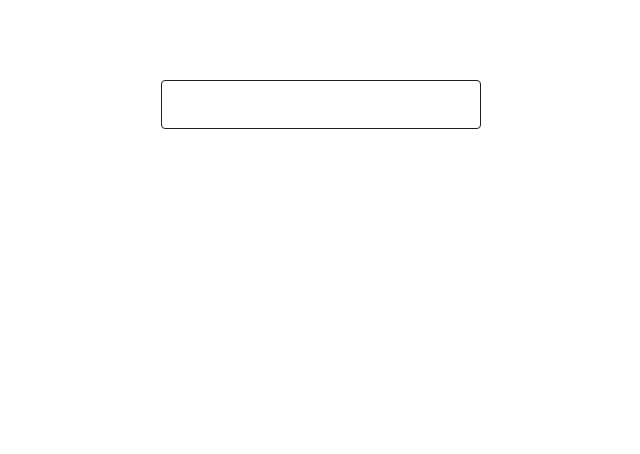
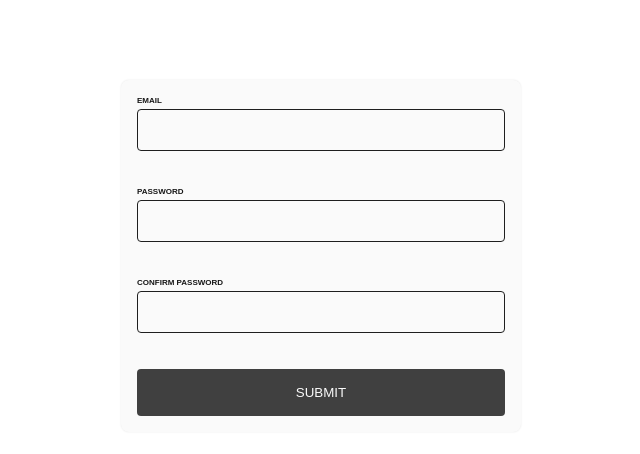
Before and after one commit to DemonDaddy22/ultimate-js-problem-bank, a Next.js app in the folder react/: page / in a window 1280 px wide. Shown: the top 454 px of the page, without its empty margins (319-959 px from the left). Built offline with nearby package versions, Linux system fonts and the light colour scheme.

Commit message:
Implement a form with validation

```diff
--- a/react/src/app/page.tsx
+++ b/react/src/app/page.tsx
@@ -1,10 +1,10 @@
-import SearchBox from '@/components/SearchBox';
+import FormValidation from '@/components/FormValidation';
 import styles from '@/styles/page.module.css';
 
 const Home = () => {
   return (
     <main className={styles.main}>
-      <SearchBox />
+      <FormValidation />
     </main>
   );
 };
--- /dev/null
+++ b/react/src/components/FormValidation/index.tsx
@@ -0,0 +1,131 @@
+/**
+ * Build a signup form with inputs for email, password, and confirm password.
+ * Validate email format and matching passwords.
+ * Disable submit until valid.
+ */
+
+'use client';
+
+import { ChangeEvent, FormEvent, useState } from 'react';
+import styles from '@/styles/form-validation.module.css';
+
+type FormInput = 'email' | 'password' | 'confirm-password';
+
+type FormError = {
+  email: string | null;
+  password: string | null;
+  confirmPassword: string | null;
+};
+
+const EMAIL_REGEX = /^[a-zA-Z0-9._%+-]+@[a-zA-Z0-9.-]+\.[a-zA-Z]{2,}$/;
+
+const FormValidation: React.FC = () => {
+  const [email, setEmail] = useState<string>('');
+  const [password, setPassword] = useState<string>('');
+  const [confirmPassword, setConfirmPassword] = useState<string>('');
+  const [error, setError] = useState<FormError>({
+    email: null,
+    password: null,
+    confirmPassword: null,
+  });
+
+  const checkFormValidity = () => {
+    if (EMAIL_REGEX.test(email) && password && password === confirmPassword) {
+      return true;
+    }
+    return false;
+  };
+
+  const handleFormSubmit = (event: FormEvent) => {
+    event.preventDefault();
+    if (checkFormValidity()) {
+      setEmail('');
+      setPassword('');
+      setConfirmPassword('');
+      setError({
+        email: null,
+        password: null,
+        confirmPassword: null,
+      });
+    } else {
+      setError({
+        email: EMAIL_REGEX.test(email) ? '' : 'Email is invalid',
+        password: password && password === confirmPassword ? '' : 'Password is invalid',
+        confirmPassword: confirmPassword && password === confirmPassword ? '' : 'Password does not match',
+      });
+    }
+  };
+
+  const handleFormInputChange = (event: ChangeEvent<HTMLInputElement>, type: FormInput) => {
+    const value = event.currentTarget.value;
+    switch (type) {
+      case 'email':
+        setEmail(value);
+        break;
+      case 'password':
+        setPassword(value);
+        break;
+      case 'confirm-password':
+        setConfirmPassword(value);
+        break;
+      default:
+        break;
+    }
+  };
+
+  // remove the disable prop from button for error validations to work
+  return (
+    <form onSubmit={handleFormSubmit} className={styles.form}>
+      <div className={styles.formGroup}>
+        <label htmlFor='email' className={styles.formLabel}>
+          Email
+        </label>
+        <input
+          id='email'
+          name='email'
+          type='email'
+          value={email}
+          className={styles.formInput}
+          onChange={e => handleFormInputChange(e, 'email')}
+          required
+        />
+        <p className={error.email ? styles.errorVisible : styles.error}>{error.email}</p>
+      </div>
+      <div className={styles.formGroup}>
+        <label htmlFor='password' className={styles.formLabel}>
+          Password
+        </label>
+        <input
+          id='password'
+          name='password'
+          type='password'
+          value={password}
+          className={styles.formInput}
+          onChange={e => handleFormInputChange(e, 'password')}
+          required
+        />
+        <p className={error.password ? styles.errorVisible : styles.error}>{error.password}</p>
+      </div>
+      <div className={styles.formGroup}>
+        <label htmlFor='confirm-password' className={styles.formLabel}>
+          Confirm Password
+        </label>
+        <input
+          id='confirm-password'
+          name='confirm-password'
+          type='password'
+          value={confirmPassword}
+          className={styles.formInput}
+          onChange={e => handleFormInputChange(e, 'confirm-password')}
+          required
+        />
+        <p className={error.confirmPassword ? styles.errorVisible : styles.error}>{error.confirmPassword}</p>
+      </div>
+      <button disabled={!checkFormValidity()} className={styles.formButton} onClick={handleFormSubmit}>
+        Submit
+      </button>
+    </form>
+  );
+};
+
+export default FormValidation;
--- /dev/null
+++ b/react/src/styles/form-validation.module.css
@@ -0,0 +1,67 @@
+.form {
+  display: flex;
+  flex-direction: column;
+  gap: 1rem;
+  background-color: #FAFAFA;
+  border-radius: 0.5rem;
+  padding: 1rem;
+  width: 25rem;
+  min-height: 20rem;
+  box-shadow: 0 0 2px rgba(0, 0, 0, 0.1);
+}
+
+.formGroup {
+  display: flex;
+  flex-direction: column;
+  gap: 0.25rem;
+}
+
+.formLabel {
+  font-size: 0.5rem;
+  text-transform: uppercase;
+  font-weight: bold;
+}
+
+.formInput {
+  outline: none;
+  border: 1px solid #1F1F1F;
+  padding: 0.75rem 1rem;
+  color: #1F1F1F;
+  background-color: transparent;
+  font-size: 0.9rem;
+  border-radius: 0.25rem;
+}
+
+.formButton {
+  outline: none;
+  border: none;
+  border-radius: 0.25rem;
+  padding: 1rem 1.25rem;
+  background-color: #1F1F1F;
+  text-transform: uppercase;
+  color: #FAFAFA;
+  cursor: pointer;
+  transition: filter 0.2s;
+}
+
+.formButton:hover {
+  filter: brightness(0.8);
+}
+
+.formButton:disabled {
+  cursor: initial;
+  background-color: #404040;
+  filter: brightness(1);
+}
+
+.error {
+  visibility: hidden;
+  height: 1rem;
+  font-size: 0.75rem;
+  color: rgb(130, 5, 21);
+}
+
+.errorVisible {
+  composes: error;
+  visibility: initial;
+}
```
Also changed, not shown: 1 other file (tests, documents, lock files or other folders).
